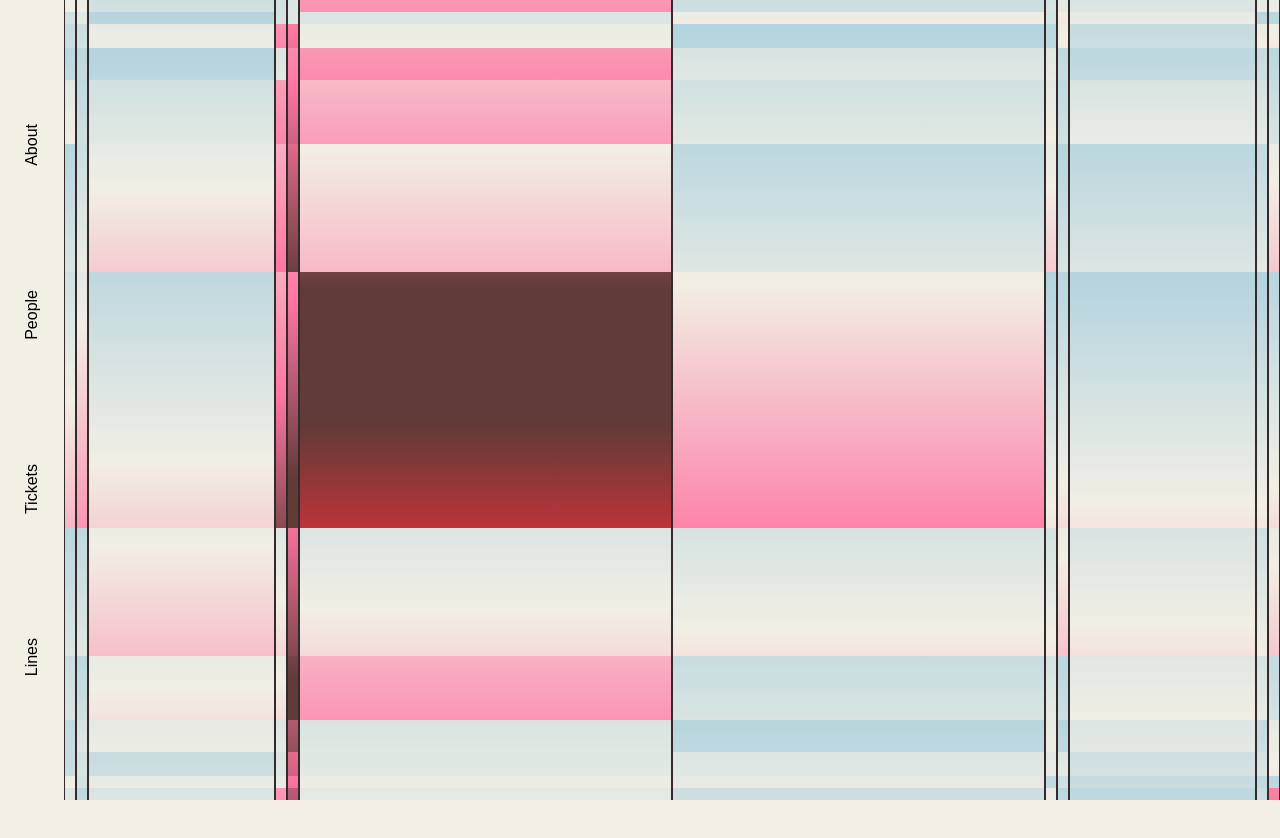
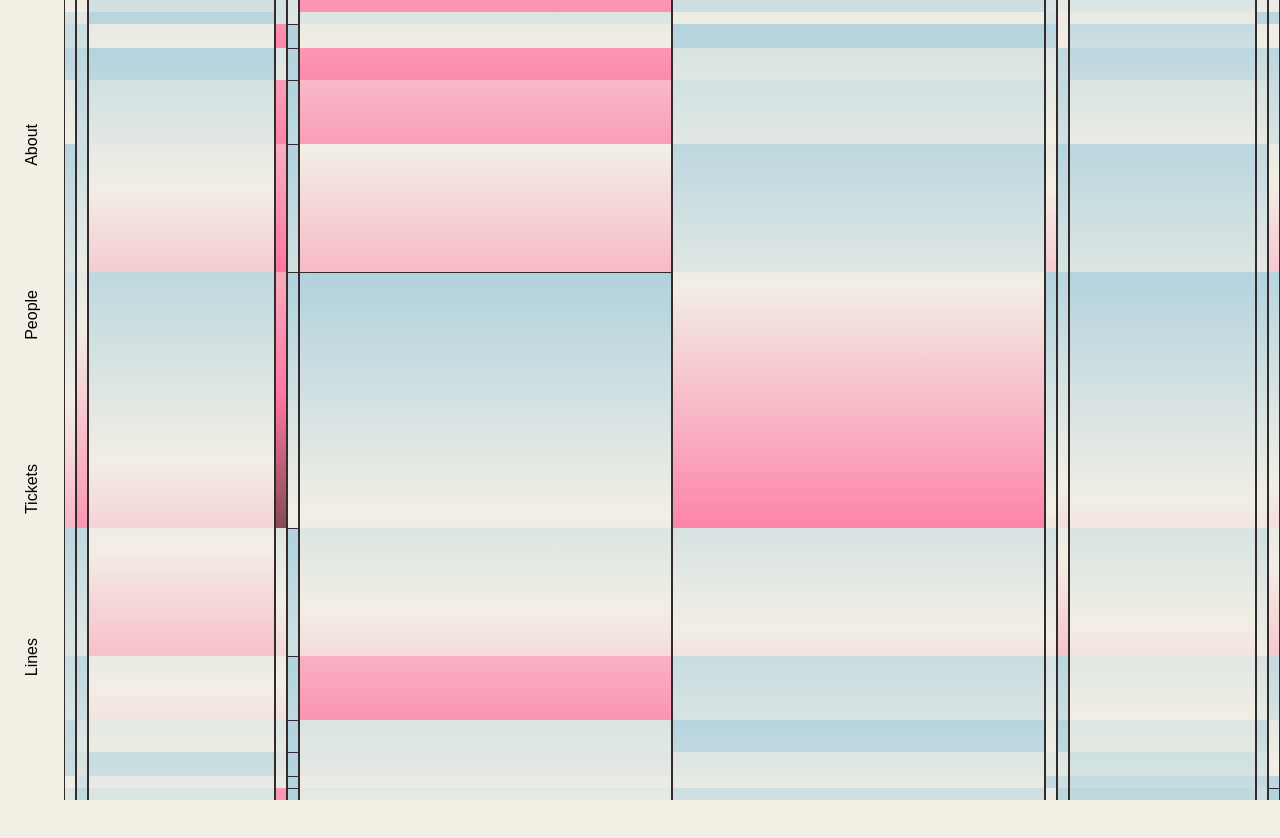
Before and after one commit to lunar-gala/2026-fable, a Next.js app: page / in a window 1280 px wide. Shown: the top 838 px of the page. Built offline with nearby package versions, Linux system fonts and the light colour scheme; a web font is replaced by a local one.

Commit message:
set up for all animation versions

```diff
--- a/src/app/components/Teaser/TeaserGradientAnimation.tsx
+++ b/src/app/components/Teaser/TeaserGradientAnimation.tsx
@@ -169,11 +169,11 @@ export default function LandingAnimation() {
         if (!gridRef.current) return;
         console.log('gridRef current:', gridRef.current);
         // Gradual animation speed change on hover for v1 elements
-        const v1Elements = gridRef.current.querySelectorAll('.gradient-animation-v1');
+        const gridElements = gridRef.current.querySelectorAll('[class*="gradient-animation-v"]');
 
         const cleanupFns: (() => void)[] = [];
 
-        v1Elements.forEach((element) => {
+        gridElements.forEach((element) => {
             const defaultDuration = 30;
             (element as HTMLElement).style.animationDuration = defaultDuration + 's';
             const hoverDuration = 8;
--- a/src/app/globals.css
+++ b/src/app/globals.css
@@ -172,7 +172,6 @@ grid-content{
 }
 
 .gradient-animation-v1 {
-  /* animation: gradientmove1 30s ease infinite; */
   animation-name: gradientmove1;
   animation-iteration-count: infinite;
   animation-timing-function: ease;
@@ -188,15 +187,10 @@ grid-content{
 }
 
 .gradient-animation-v2 {
-  animation: gradientmove2 30s ease infinite;
+  animation-name: gradientmove2;
+  animation-iteration-count: infinite;
+  animation-timing-function: ease;
 }
-/* .r-gradient-animation-v2 {
-  animation: gradientmove2 8s ease infinite;
-  animation-play-state: paused;
-}
-.r-gradient-animation-v2:hover {
-  animation-play-state: running;
-} */
 
 @keyframes gradientmove2 {
   0% { transform: translateY(0%); }
@@ -208,15 +202,10 @@ grid-content{
 }
 
 .gradient-animation-v3 {
-  animation: gradientmove3 30s ease infinite;
+  animation-name: gradientmove3;
+  animation-iteration-count: infinite;
+  animation-timing-function: ease;
 }
-/* .r-gradient-animation-v3 {
-  animation: gradientmove3 8s ease infinite;
-  animation-play-state: paused;
-}
-.r-gradient-animation-v3:hover {
-  animation-play-state: running;
-} */
 
 @keyframes gradientmove3 {
   0% { transform: translateY(0%); }
@@ -228,16 +217,11 @@ grid-content{
   100% { transform: translateY(-89%); }
 }
 
-.gradient-animation-v4 {
-  animation: gradientmove4 30s ease infinite;
+.gradient-animation-4 {
+  animation-name: gradientmove4;
+  animation-iteration-count: infinite;
+  animation-timing-function: ease;
 }
-/* .r-gradient-animation-v4 {
-  animation: gradientmove4 8s ease infinite;
-  animation-play-state: paused;
-}
-.r-gradient-animation-v4:hover {
-  animation-play-state: running;
-} */
 
 
 @keyframes gradientmove4 {
```
